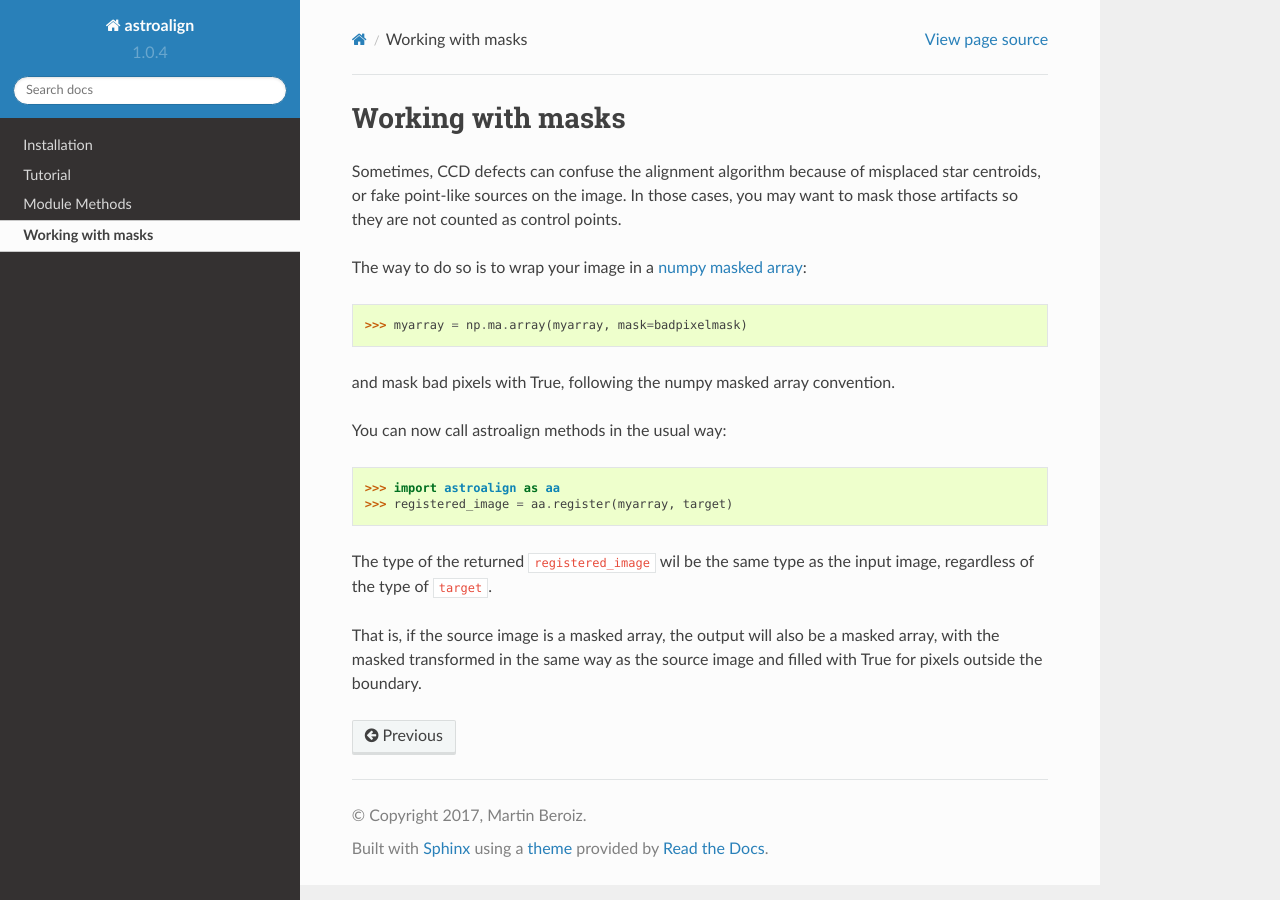
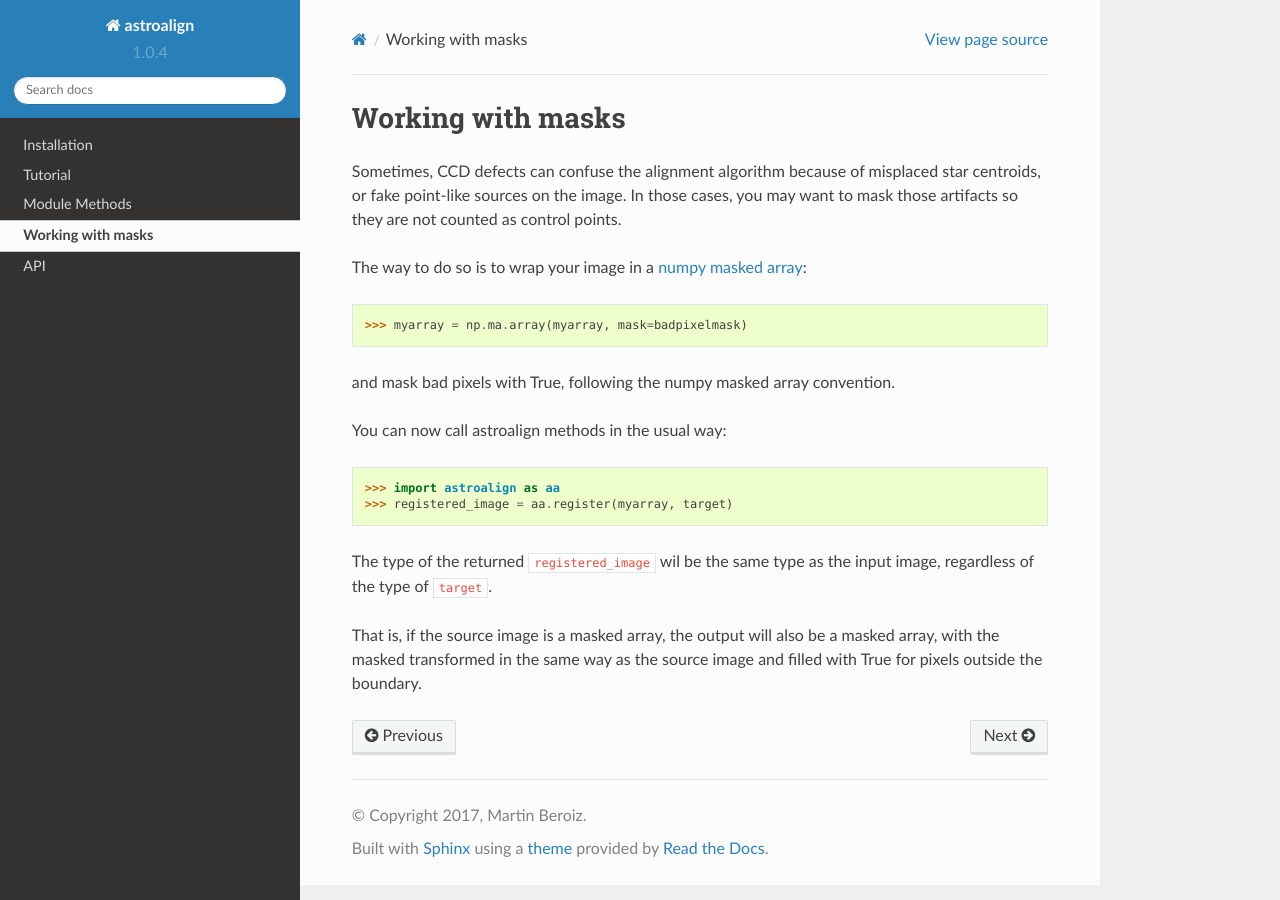
Before and after one commit to quatrope/astroalign, a Sphinx documentation site: the page built from docs/mask.rst, in a window 1280 px wide. Built offline with Sphinx 7.4.7 and the Read the Docs theme 2.0.0, drawn with Linux system fonts in a browser that asks for light colours.

```diff
--- /dev/null
+++ b/docs/api.rst
@@ -0,0 +1,5 @@
+API
+===
+
+.. automodule:: astroalign
+   :members:
--- a/docs/index.rst
+++ b/docs/index.rst
@@ -34,6 +34,7 @@ Guide:
    tutorial
    methods
    mask
+   api
 
 
 Indices and tables
```
Also changed, not shown: .travis.yml.
